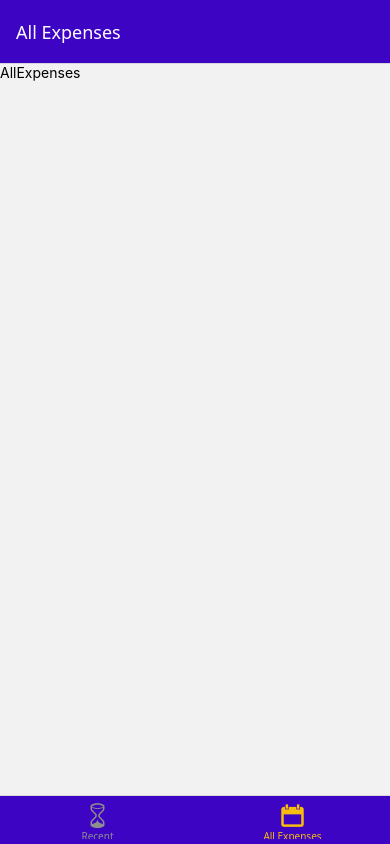
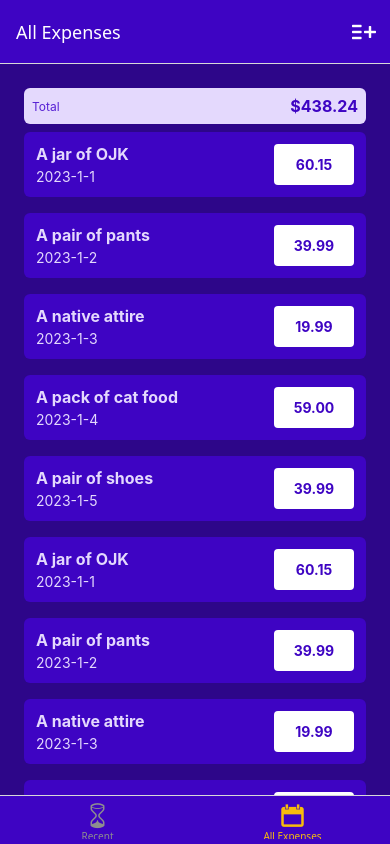
Before and after one commit to 0x3ree/ExpenseTracker, a React Native app: screen /AllExpenses in a window 390 px wide. Built offline with nearby package versions, Linux system fonts and the light colour scheme.

Commit message:
Refactor expense tracking components and implement navigation features

```diff
--- a/App.js
+++ b/App.js
@@ -7,19 +7,32 @@ import RecentExpenses from "./screens/RecentExpenses";
 import ManageExpenses from "./screens/ManageExpenses";
 import { GlobalStyles } from "./constants/Styles";
 import { Entypo } from "@expo/vector-icons";
+import IconButton from "./components/Ui/IconButton";
 
 const Stack = createNativeStackNavigator();
 const BottomTabs = createBottomTabNavigator();
 
 function BottomScreen() {
+  // at the moment we were passing an object to the screenOptions {{}}, we then passed a fucntion ()=>({}) we were then able to use the navigation prop
+  // this is a better approach as we can use the navigation prop to navigate to the manage expenses screen
   return (
     <BottomTabs.Navigator
-      screenOptions={{
+      screenOptions={({ navigation }) => ({
         headerStyle: { backgroundColor: GlobalStyles.color.primary500 },
         headerTintColor: "white",
         tabBarStyle: { backgroundColor: GlobalStyles.color.primary500 },
         tabBarActiveTintColor: GlobalStyles.color.accent500,
-      }}
+        headerRight: ({ tintColor }) => (
+          <IconButton
+            icon="add-to-list"
+            size={24}
+            color={tintColor}
+            onTap={() => {
+              navigation.navigate("ManageExpenses");
+            }}
+          />
+        ),
+      })}
     >
       <BottomTabs.Screen
         name="RecentExpenses"
--- /dev/null
+++ b/components/Expenses/ExpenseItem.js
@@ -0,0 +1,77 @@
+import { Pressable, View, Text, StyleSheet } from "react-native";
+import { useNavigation } from "@react-navigation/native";
+import { GlobalStyles } from "../../constants/Styles";
+import { getFormattedDate } from "../../util/Date";
+
+function ExpenseItem({ description, date, amount }) {
+  const navigation = useNavigation();
+  function expensePressHandler() {
+    navigation.navigate("ManageExpenses");
+  }
+  return (
+    <Pressable
+      onPress={expensePressHandler}
+      style={({ pressed }) => pressed && styles.pressed}
+    >
+      <View style={styles.expenseItem}>
+        <View>
+          <Text style={[styles.textBase, styles.description]}>
+            {description}
+          </Text>
+          <Text style={styles.textBase}>{getFormattedDate(date)}</Text>
+        </View>
+        <View style={styles.amountContainer}>
+          <Text style={styles.amount}>{amount.toFixed(2)}</Text>
+        </View>
+      </View>
+    </Pressable>
+  );
+}
+
+export default ExpenseItem;
+
+const styles = StyleSheet.create({
+  pressed: {
+    opacity: 0.75,
+  },
+  expenseItem: {
+    padding: 12,
+    marginVertical: 8,
+    backgroundColor: GlobalStyles.color.primary500,
+    flexDirection: "row",
+    justifyContent: "space-between",
+    borderRadius: 6,
+    elevation: 3,
+    /* for IOS
+      shadowColor: GlobalStyles.color.gray500,
+    shadowRadius: 4,
+    shadowOffset: { width: 1, height: 1 },
+    shadowOpacity:0.4
+    */
+  },
+
+  textBase: {
+    color: GlobalStyles.color.primary50,
+  },
+
+  description: {
+    fontSize: 16,
+    marginBottom: 4,
+    fontWeight: "bold",
+  },
+
+  amountContainer: {
+    paddingHorizontal: 12,
+    paddingVertical: 4,
+    backgroundColor: "white",
+    justifyContent: "center",
+    alignItems: "center",
+    borderRadius: 4,
+    minWidth: 80,
+  },
+
+  amount: {
+    color: GlobalStyles.color.primary500,
+    fontWeight: "bold",
+  },
+});
--- a/components/Expenses/ExpenseOutPut.js
+++ b/components/Expenses/ExpenseOutPut.js
@@ -1,15 +1,92 @@
-import { View, Text } from "react-native";
-import ExpensesList from "../components/Expenses/ExpensesList";
-import ExpenseSummary from "../components/Expenses/ExpenseSummary";
+import { View, StyleSheet } from "react-native";
+import { GlobalStyles } from "../../constants/Styles";
+import ExpensesList from "./ExpensesList";
+import ExpenseSummary from "./ExpenseSummary";
 
+const DUMMY_EXPENSES = [
+  {
+    id: "e1",
+    description: "A jar of OJK",
+    amount: 60.15,
+    date: new Date("2023-01-01"),
+  },
+  {
+    id: "e2",
+    description: "A pair of pants",
+    amount: 39.99,
+    date: new Date("2023-01-02"),
+  },
+  {
+    id: "e3",
+    description: "A native attire",
+    amount: 19.99,
+    date: new Date("2023-01-03"),
+  },
+  {
+    id: "e4",
+    description: "A pack of cat food",
+    amount: 59.0,
+    date: new Date("2023-01-04"),
+  },
+  {
+    id: "e5",
+    description: "A pair of shoes",
+    amount: 39.99,
+    date: new Date("2023-01-05"),
+  },
+
+  {
+    id: "e6",
+    description: "A jar of OJK",
+    amount: 60.15,
+    date: new Date("2023-01-01"),
+  },
+  {
+    id: "e7",
+    description: "A pair of pants",
+    amount: 39.99,
+    date: new Date("2023-01-02"),
+  },
+  {
+    id: "e8",
+    description: "A native attire",
+    amount: 19.99,
+    date: new Date("2023-01-03"),
+  },
+  {
+    id: "e9",
+    description: "A pack of cat food",
+    amount: 59.0,
+    date: new Date("2023-01-04"),
+  },
+  {
+    id: "e10",
+    description: "A pair of shoes",
+    amount: 39.99,
+    date: new Date("2023-01-05"),
+  },
+];
 // in here we get the expeses props(that should be displayd in a list and summarized) which is an array of objects,
+// in here we are using a dummy data to test the component
+
 function ExpensesOutput({ expenses, expensesPeriod }) {
   return (
-    <View>
-      <ExpenseSummary expenses={expenses} periodName={expensesPeriod} />
-      <ExpensesList />
+    <View style={styles.container}>
+      <ExpenseSummary expenses={DUMMY_EXPENSES} periodName={expensesPeriod} />
+      <ExpensesList expenses={DUMMY_EXPENSES} />
     </View>
   );
+  // we used the view here to be able to edit/add styles/manipulate the final output of the component
 }
 
 export default ExpensesOutput;
+
+const styles = StyleSheet.create({
+  container: {
+    paddingHorizontal: 24,
+    paddingTop: 24,
+    paddingBottom: 0,
+    backgroundColor: GlobalStyles.color.primary700,
+    flex: 1,
+  },
+});
--- a/components/Expenses/ExpenseSummary.js
+++ b/components/Expenses/ExpenseSummary.js
@@ -1,11 +1,35 @@
-import { View, Text } from "react-native";
-function ExpenseSummary({ periodName }) {
+import { View, Text, StyleSheet } from "react-native";
+import { GlobalStyles } from "../../constants/Styles";
+function ExpenseSummary({ expenses, periodName }) {
+  const expensesSum = expenses.reduce((sum, expense) => {
+    return sum + expense.amount;
+  }, 0);
   return (
-    <View>
-      <Text>{periodName} </Text>
-      <Text>Expenses</Text>
+    <View style={styles.container}>
+      <Text style={styles.periodText}>{periodName} </Text>
+      <Text style={styles.summaryText}>${expensesSum.toFixed(2)}</Text>
     </View>
   );
 }
 
 export default ExpenseSummary;
+
+const styles = StyleSheet.create({
+  container: {
+    padding: 8,
+    backgroundColor: GlobalStyles.color.primary50,
+    borderRadius: 6,
+    flexDirection: "row",
+    justifyContent: "space-between",
+    alignItems: "center",
+  },
+  periodText: {
+    fontSize: 12,
+    color: GlobalStyles.color.primary400,
+  },
+  summaryText: {
+    fontSize: 16,
+    fontWeight: "bold",
+    color: GlobalStyles.color.primary500,
+  },
+});
--- a/components/Expenses/ExpensesList.js
+++ b/components/Expenses/ExpensesList.js
@@ -1,6 +1,21 @@
 import { FlatList } from "react-native";
-function ExpenseList() {
-  return <FlatList />;
+import ExpenseItem from "./ExpenseItem";
+
+// in here we can call this fucntion inline in the render prop but rather we call it outside for better readability
+
+function renderExpenseItem(itemData) {
+  return <ExpenseItem {...itemData.item} />;
+
+  // in here we get the.item from flatlist which is an object labled as item(dummy expenses) by flatlist, that's how we are able to pull out the data from the object
+}
+function ExpensesList({ expenses }) {
+  return (
+    <FlatList
+      data={expenses}
+      renderItem={renderExpenseItem}
+      keyExtractor={(item) => item.id}
+    />
+  );
 }
 
-export default ExpenseList;
+export default ExpensesList;
--- /dev/null
+++ b/components/Ui/IconButton.js
@@ -0,0 +1,28 @@
+import { View, StyleSheet, Pressable } from "react-native";
+import { Entypo } from "@expo/vector-icons";
+function IconButton({ icon, size, color, onTap }) {
+  return (
+    <Pressable
+      onPress={onTap}
+      style={({ pressed }) => pressed && styles.pressed}
+    >
+      <View style={styles.buttonContainer}>
+        <Entypo name={icon} size={size} color={color} />
+      </View>
+    </Pressable>
+  );
+}
+
+export default IconButton;
+
+const styles = StyleSheet.create({
+  buttonContainer: {
+    padding: 6,
+    marginHorizontal: 8,
+    marginVertical: 2,
+    borderRadius: 24,
+  },
+  pressed: {
+    opacity: 0.75,
+  },
+});
--- a/screens/AllExpenses.js
+++ b/screens/AllExpenses.js
@@ -1,6 +1,7 @@
-import { Text } from "react-native";
+import ExpensesOutput from "../components/Expenses/ExpenseOutPut";
+
 function AllExpenses() {
-  return <Text>AllExpenses</Text>;
+  return <ExpensesOutput expensesPeriod="Total" />;
 }
 
 export default AllExpenses;
--- a/screens/RecentExpenses.js
+++ b/screens/RecentExpenses.js
@@ -1,6 +1,6 @@
-import { Text } from "react-native";
+import ExpensesOutput from "../components/Expenses/ExpenseOutPut";
 function RecentExpenses() {
-  return <Text>RecentExpenses</Text>;
+  return <ExpensesOutput expensesPeriod="Last 7 Days" />;
 }
 
 export default RecentExpenses;
--- /dev/null
+++ b/util/Date.js
@@ -0,0 +1,11 @@
+export function getFormattedDate(date) {
+  return `${date.getFullYear()}-${date.getMonth() + 1}-${date.getDate()}`;
+}
+/*export function getFormattedDateString(date) {
+  return date.toLocaleDateString("en-US", {
+    year: "numeric",
+    month: "2-digit",
+    day: "2-digit",
+  });
+}
+*/
```
Also changed, not shown: 1 other file (tests, documents, lock files or other folders).
